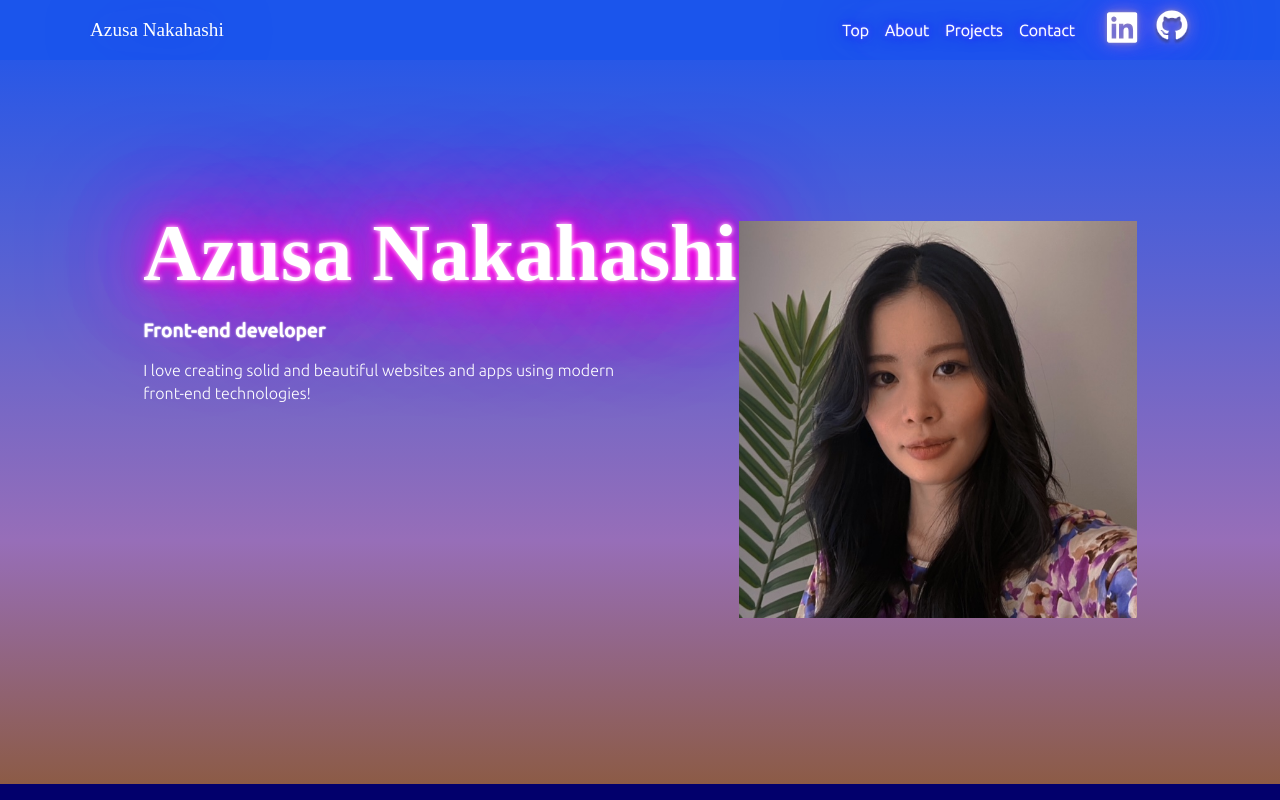
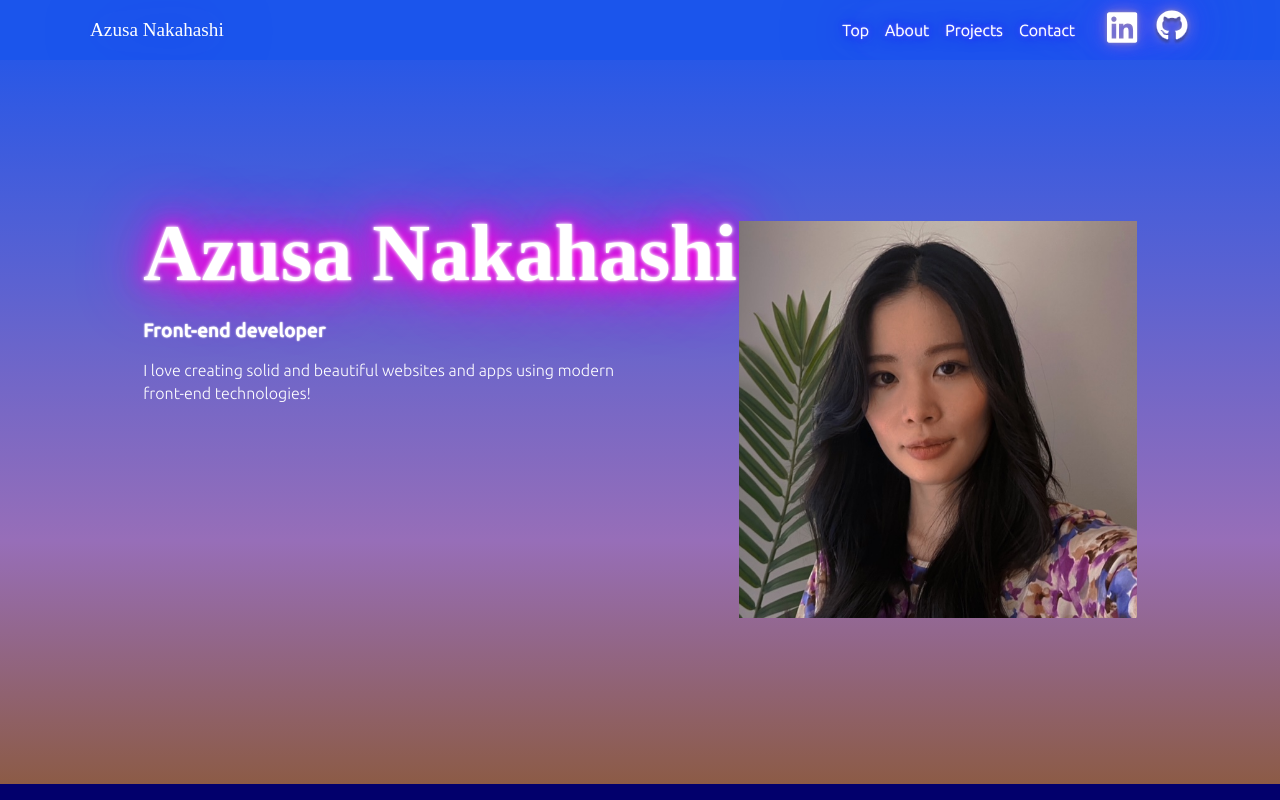
Before and after one commit to AzusaNakahashi/portfolio-2022, a Next.js app in the folder client/: page / in a window 1280 px wide. Shown: the top 800 px of the page. Built offline with nearby package versions, Linux system fonts and the light colour scheme; no server answers; a web font is replaced by a local one; what next-redux-wrapper would draw is missing.

Commit message:
turn off top page animation

```diff
--- a/client/styles/top.module.scss
+++ b/client/styles/top.module.scss
@@ -26,7 +26,7 @@
       text-shadow: 0 0 2px #fff, 0 0 5px #fff, 0 0 21px $neon-color-primary,
         0 0 32px $neon-color-primary, 0 0 62px $neon-color-primary,
         0 0 72px $neon-color-primary;
-      animation: pink-flicker 1.5s infinite alternate, slide-left 1.2s;
+      //animation: pink-flicker 1.5s infinite alternate, slide-left 1.2s;
       //animation: slide-left 1.2s;
     }
     h2 {
```
